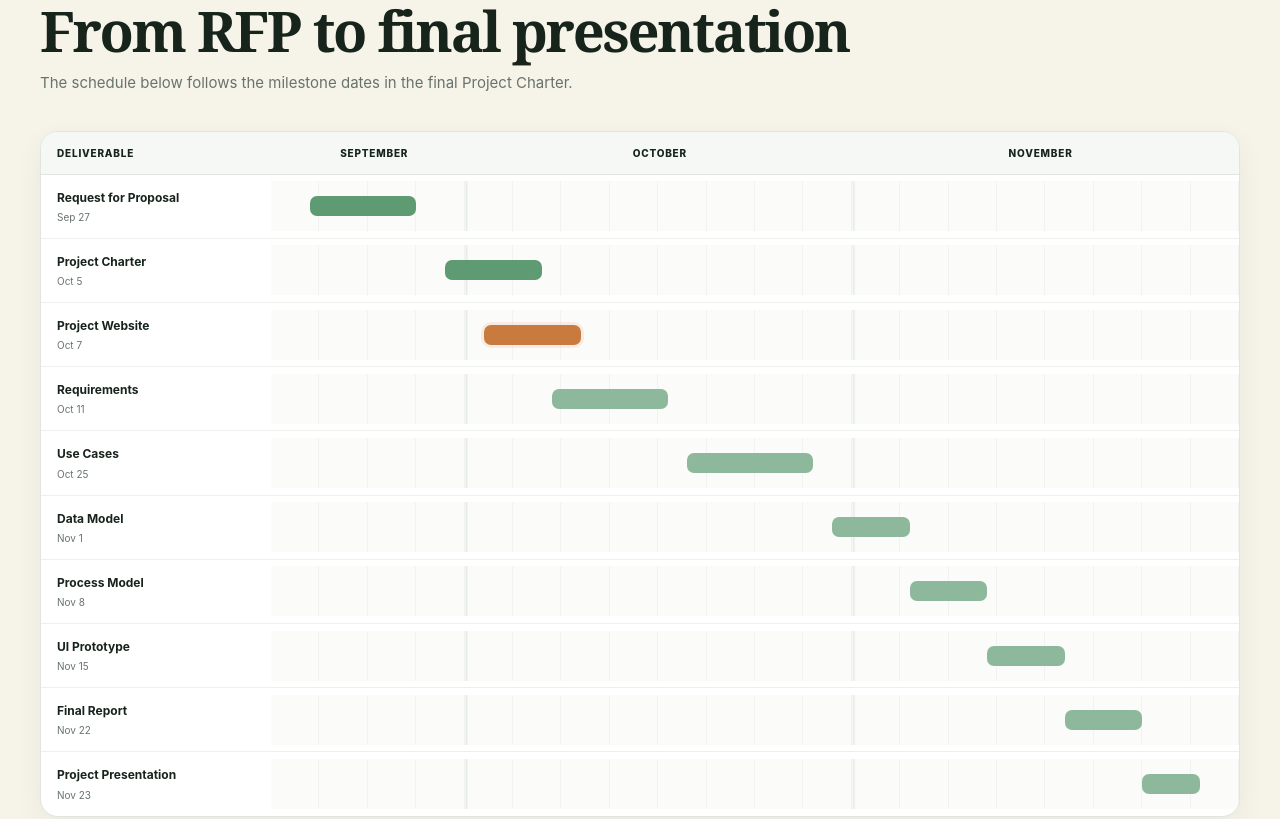
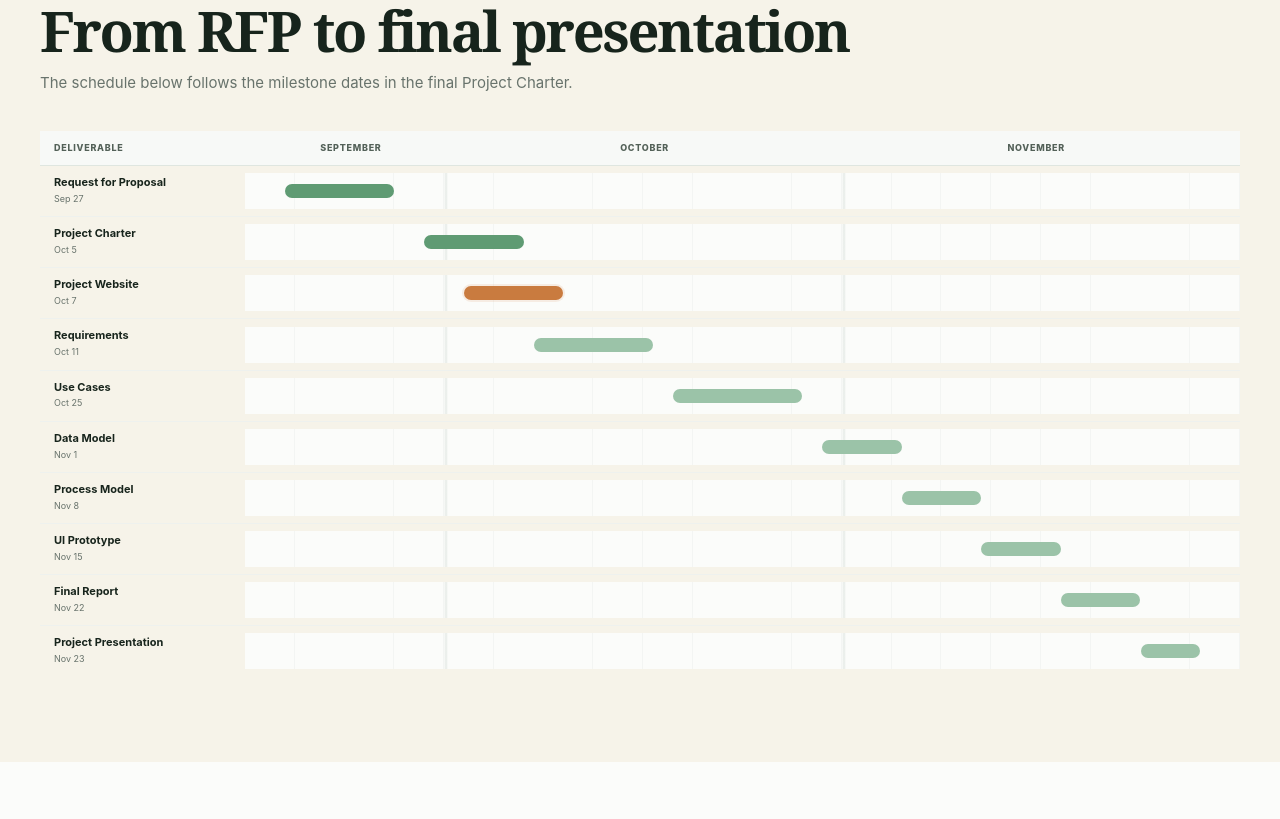
Before and after one commit to rtaaabd/from-waste-to-worth-GP3, a plain HTML site: page index.html in a window 1280 px wide. Shown: the part 4311-5130 px from the top of the page. Drawn offline with Linux system fonts and the light colour scheme; files whose address does not match are found by name.

Commit message:
Add files via upload

```diff
--- a/styles.css
+++ b/styles.css
@@ -43,21 +43,66 @@ footer{max-width:1200px;margin:auto;padding:23px 24px;display:flex;justify-conte
 @media(max-width:980px){.hero-inner,.split,.project-grid{grid-template-columns:1fr}.team-grid{grid-template-columns:repeat(2,1fr)}.docs-grid{grid-template-columns:repeat(2,1fr)}nav{display:none;position:absolute;left:16px;right:16px;top:70px;background:white;border:1px solid var(--line);border-radius:14px;padding:16px;box-shadow:var(--shadow);flex-direction:column}.menu-btn{display:block}nav.open{display:flex}.contact{grid-template-columns:1fr}.email{min-width:0}}
 @media(max-width:620px){.hero-inner{padding:62px 18px 72px}.section{padding:68px 18px}.team-grid,.docs-grid{grid-template-columns:1fr}h1{font-size:55px}.nav-wrap{padding:12px 18px}.brand strong{font-size:13px}.contact{padding:22px}footer{flex-direction:column;gap:4px}}
 
-.web-gantt{background:#fff;border:1px solid var(--line);border-radius:18px;overflow:hidden;box-shadow:0 10px 30px rgba(25,45,33,.05)}
-.gantt-header,.gantt-item{display:grid;grid-template-columns:230px 1fr;align-items:center}
-.gantt-header{background:#f5f8f5;border-bottom:1px solid var(--line);font-size:10px;font-weight:850;text-transform:uppercase;letter-spacing:.08em}
-.gantt-header>div,.gantt-label{padding:13px 16px}
-.gantt-months{display:grid;grid-template-columns:.7fr 1.4fr 1.4fr;text-align:center;padding:0 8px!important}
-.gantt-item{border-bottom:1px solid #edf1ed}
+.gantt-header>div,.gantt-label{padding:10px}.gantt-label strong{font-size:10px}.gantt-label small{font-size:9px}.gantt-line{height:46px}}
+
+.web-gantt{
+  background:#fff;
+  border:1px solid var(--line);
+  border-radius:16px;
+  overflow:hidden;
+  box-shadow:0 8px 24px rgba(25,45,33,.05)
+}
+.gantt-header,.gantt-item{
+  display:grid;
+  grid-template-columns:205px 1fr;
+  align-items:center
+}
+.gantt-header{
+  background:#f7f9f7;
+  border-bottom:1px solid var(--line);
+  color:#536158;
+  font-size:9px;
+  font-weight:850;
+  text-transform:uppercase;
+  letter-spacing:.08em
+}
+.gantt-header>div,.gantt-label{padding:10px 14px}
+.gantt-months{
+  display:grid;
+  grid-template-columns:.7fr 1.4fr 1.4fr;
+  text-align:center;
+  padding:0 8px!important
+}
+.gantt-item{border-bottom:1px solid #eef1ee}
 .gantt-item:last-child{border-bottom:0}
 .gantt-label strong,.gantt-label small{display:block}
-.gantt-label strong{font-size:12px}
-.gantt-label small{font-size:10px;color:var(--muted);margin-top:2px}
-.gantt-line{position:relative;height:50px;background:
-linear-gradient(to right,transparent 20%,#e7ece8 20.2%,transparent 20.4%),
-linear-gradient(to right,transparent 60%,#e7ece8 60.2%,transparent 60.4%),
-repeating-linear-gradient(to right,#fbfcfa 0,#fbfcfa calc(5% - 1px),#f0f3f0 calc(5% - 1px),#f0f3f0 5%)}
-.gbar{position:absolute;top:15px;height:20px;border-radius:7px;background:#8db89b}
-.gbar.completed{background:#5e9a72}
-.gbar.current{background:#c97b3f;box-shadow:0 0 0 3px rgba(201,123,63,.12)}
-@media(max-width:700px){.gantt-header,.gantt-item{grid-template-columns:135px 1fr}.gantt-header>div,.gantt-label{padding:10px}.gantt-label strong{font-size:10px}.gantt-label small{font-size:9px}.gantt-line{height:46px}}
+.gantt-label strong{font-size:11px;line-height:1.25}
+.gantt-label small{font-size:9px;color:var(--muted);margin-top:2px}
+.gantt-line{
+  position:relative;
+  height:36px;
+  background:
+    linear-gradient(to right,transparent 20%,#e6ebe7 20.2%,transparent 20.4%),
+    linear-gradient(to right,transparent 60%,#e6ebe7 60.2%,transparent 60.4%),
+    repeating-linear-gradient(to right,#fbfcfa 0,#fbfcfa calc(5% - 1px),#f3f5f3 calc(5% - 1px),#f3f5f3 5%)
+}
+.gbar{
+  position:absolute;
+  top:11px;
+  height:14px;
+  border-radius:999px;
+  background:#9bc3a8
+}
+.gbar.completed{background:#5f9b73}
+.gbar.current{
+  background:#c97b3f;
+  box-shadow:0 0 0 2px rgba(201,123,63,.12)
+}
+@media(max-width:700px){
+  .gantt-header,.gantt-item{grid-template-columns:122px 1fr}
+  .gantt-header>div,.gantt-label{padding:9px 8px}
+  .gantt-label strong{font-size:9px}
+  .gantt-label small{font-size:8px}
+  .gantt-line{height:34px}
+  .gbar{top:10px;height:14px}
+}
```
